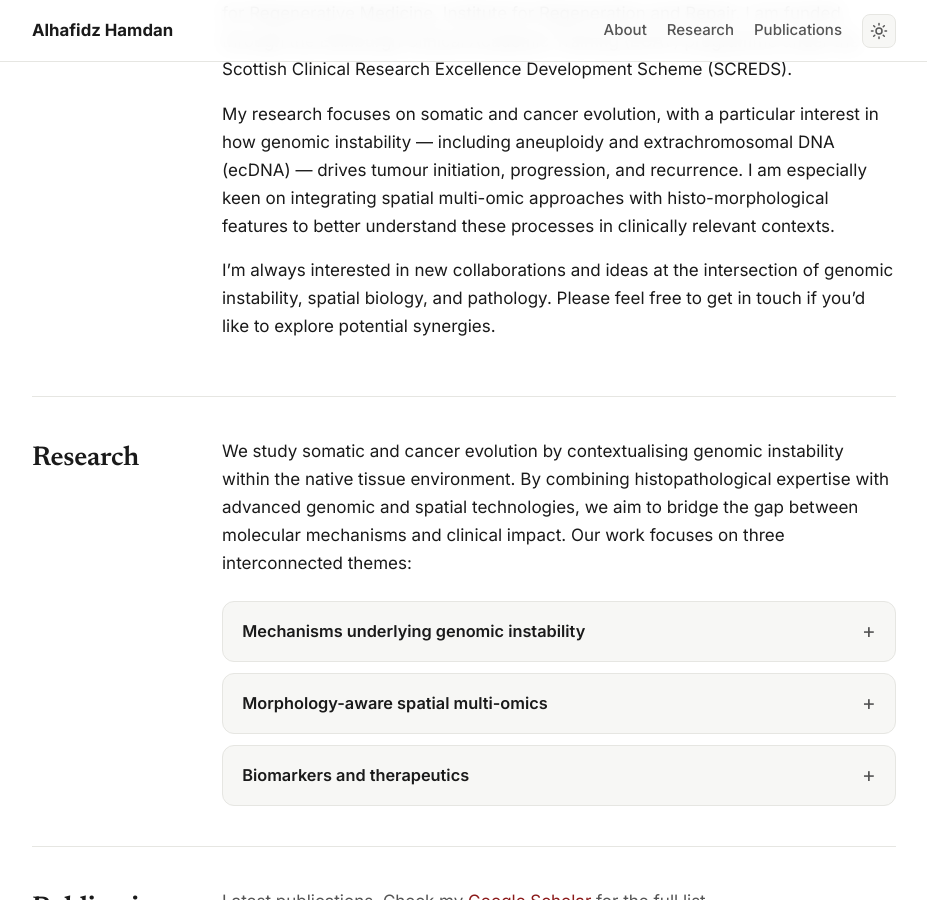
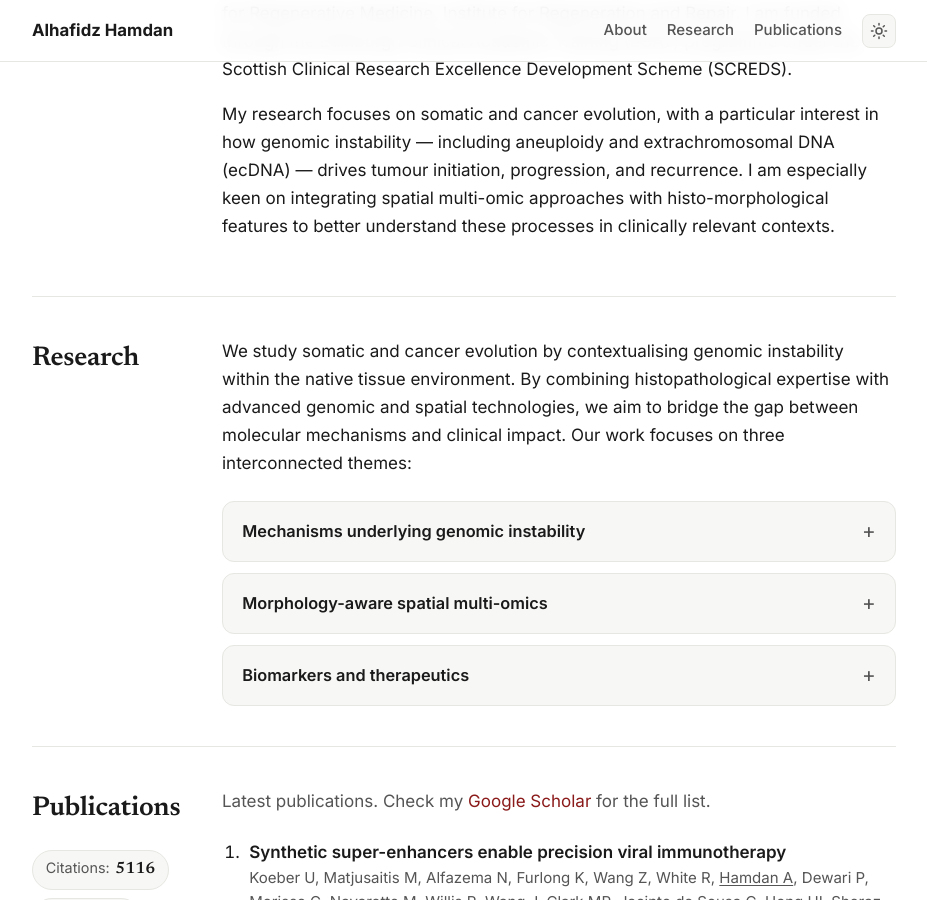
Before and after one commit to alhafidzhamdan/alhafidzhamdan.github.io, a Jekyll site: the page built from index.html, in a window 1280 px wide and 900 px high, scrolled down 418 px. Shown: the whole window, without its empty margins (176-1103 px from the left). Built offline with Jekyll 4.4.1, drawn with Linux system fonts in a browser that asks for light colours.

Commit message:
Remove collaborations paragraph from bio

```diff
--- a/index.html
+++ b/index.html
@@ -43,11 +43,6 @@ layout: default
     drives tumour initiation, progression, and recurrence. I am especially keen on
     integrating spatial multi-omic approaches with histo-morphological features to
     better understand these processes in clinically relevant contexts.
-  </p>
-  <p>
-    I’m always interested in new collaborations and ideas at the intersection of genomic
-    instability, spatial biology, and pathology. Please feel free to get in touch if
-    you’d like to explore potential synergies.
   </p>
   </div>
 </section>
```
